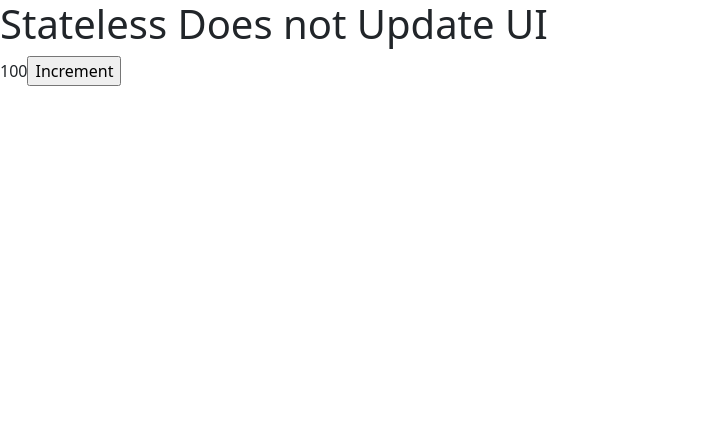
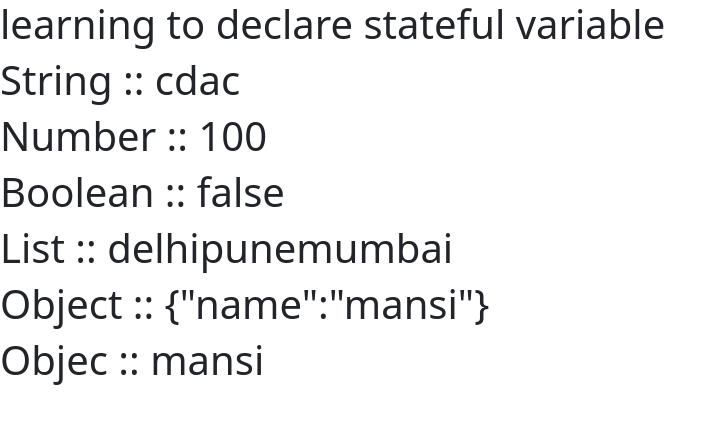
Before and after one commit to mansimalunjkar27/git-project, a React (Create React App) app in the folder react/day6-app/: page / in a window 1280 px wide. Shown: the top 424 px of the page, without its empty margins (0-725 px from the left). Built offline with nearby package versions, Linux system fonts and the light colour scheme.

Commit message:
stateful example

```diff
--- a/react/day6-app/src/App.js
+++ b/react/day6-app/src/App.js
@@ -1,21 +1,23 @@
 import logo from './logo.svg';
 import './App.css';
+import {useState} from "react";
 function App()
 {
-  //stateless member
-  let counter=100;
-
-  let increment=()=>{
-    counter += 1;
-  console.log(counter);
-  };
-
+ let[name] = useState("cdac");
+ let[counter] = useState(100);
+ let[active] = useState(false);
+ let[list] = useState(["delhi","pune","mumbai"]);
+ let[std1] = useState({name:"mansi"});
 
   return (
     <div>
-      <h1>Stateless Does not Update UI</h1>
-      {counter}
-      <input type="button" value="Increment" onClick={increment}></input>
+      <h1>learning to declare stateful variable</h1>
+      <h1>String :: {name}</h1>
+      <h1>Number :: {counter}</h1>
+      <h1>Boolean :: {active + ""}</h1>
+      <h1>List :: {list}</h1>
+      <h1>Object :: {JSON.stringify(std1)}</h1>
+      <h1>Objec :: {std1.name} </h1>
     </div>
   );
 }
```
